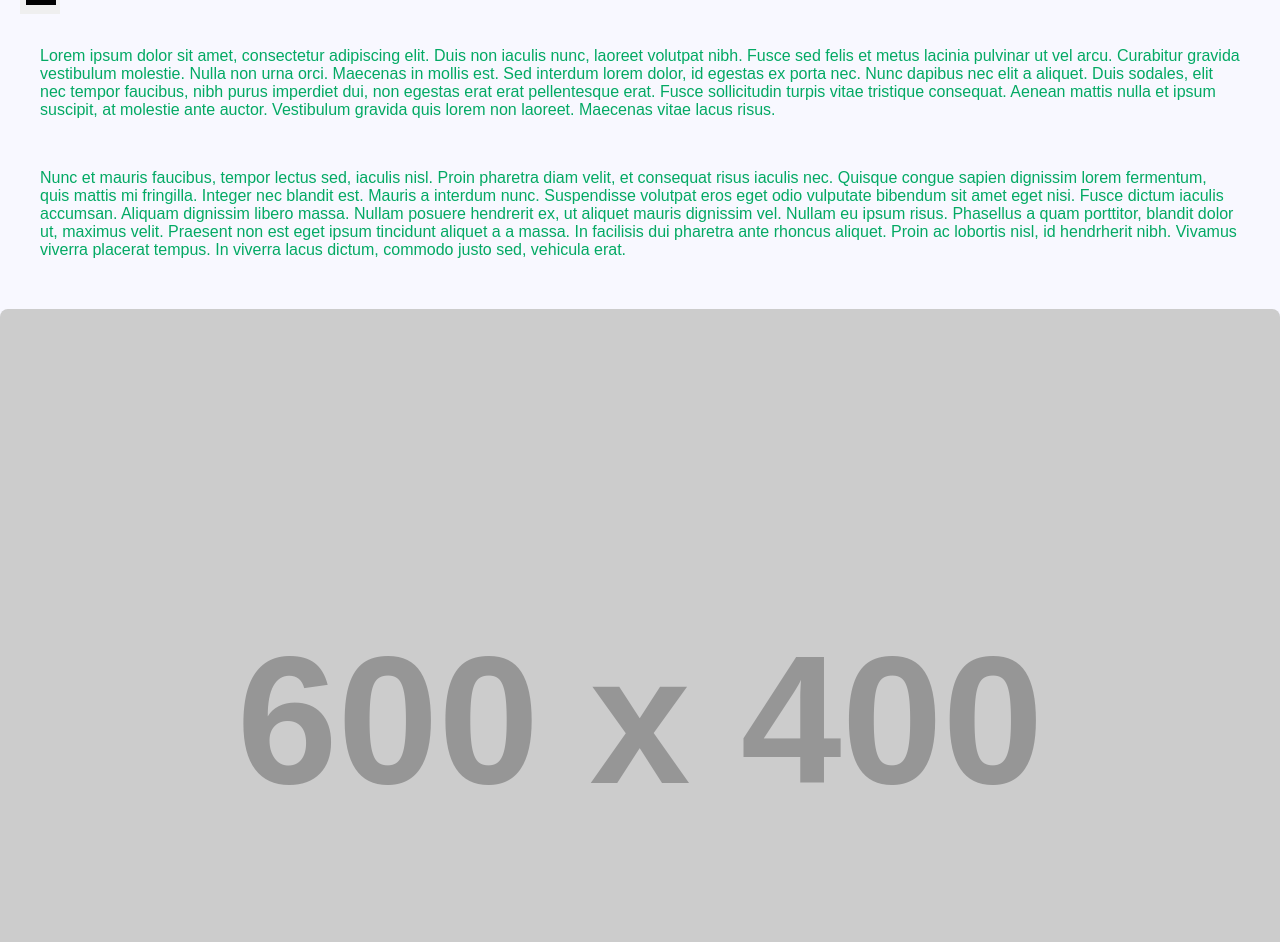
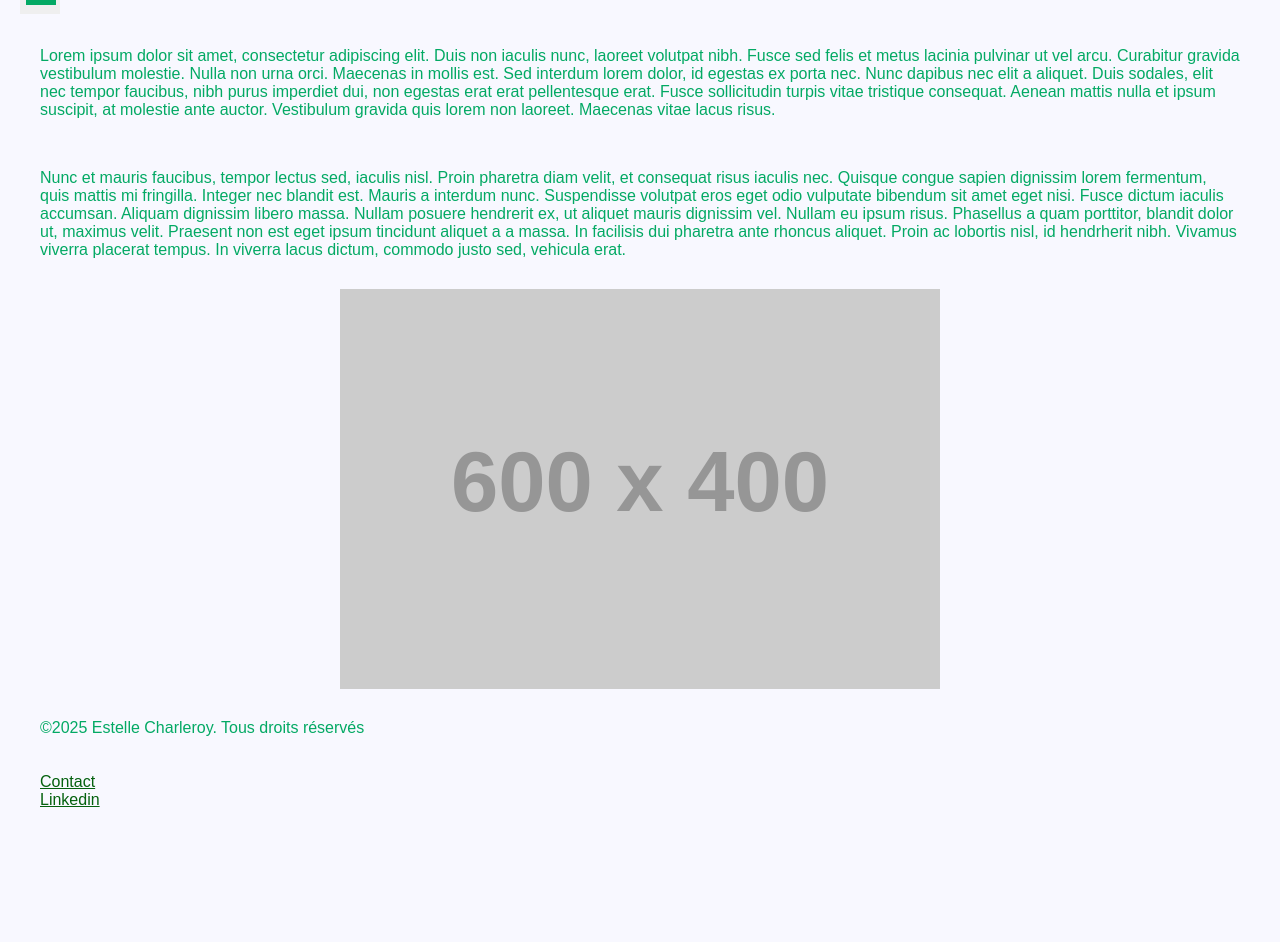
Before and after one commit to Tessmoon972/tessmoon972.github.io, a plain HTML site: page index.html in a window 1280 px wide. Shown: the part 213-1155 px from the top of the page. After the commit the page ends 1038 px from the top, so only its background shows below. Drawn offline with Linux system fonts and the light colour scheme; placeholder pictures from the web are drawn by us.

Commit message:
changement minime

```diff
--- a/css/header.css
+++ b/css/header.css
@@ -45,7 +45,7 @@ a {
 .nav-toggle-item {
   width: 30px;
   height: 5px;
-  background-color: black;
+  background-color: rgb(3, 169, 100);
   display: block;
   position: absolute;
 }
@@ -73,3 +73,13 @@ a {
 #menu-toggle.expanded .nav-toggle-item:nth-child(3) {
   transform: translateY(-8px) rotate(-45deg);
 }
+
+@media (max-width: 768px) {
+    .menu-list {
+        display: none;
+    }
+
+    .menu-toggle {
+        display: block;
+    }
+}
--- a/index.html
+++ b/index.html
@@ -28,8 +28,8 @@
             Praesent non est eget ipsum tincidunt aliquet a a massa. In facilisis dui pharetra ante rhoncus aliquet.
             Proin ac lobortis nisl, id hendrherit nibh. Vivamus viverra placerat tempus. In viverra lacus dictum, commodo
             justo sed, vehicula erat. </p>
-        <div class="galerie">
-            <img src="https://placehold.co/600x400" alt="image_de_bienvenue">
+        <div class="galerieimag">
+            <img class="galerieimage" src="https://placehold.co/600x400" alt="image_de_bienvenue">
 
 
         </div>
--- a/main.css
+++ b/main.css
@@ -32,3 +32,8 @@ p {
     display: flex;
     justify-content:center;
 }
+.galerieimag{
+    display: flex;
+    align-items: center;
+    justify-content: center;
+}
```
Also changed, not shown: html/apropos.html (+1 -1 lines).
